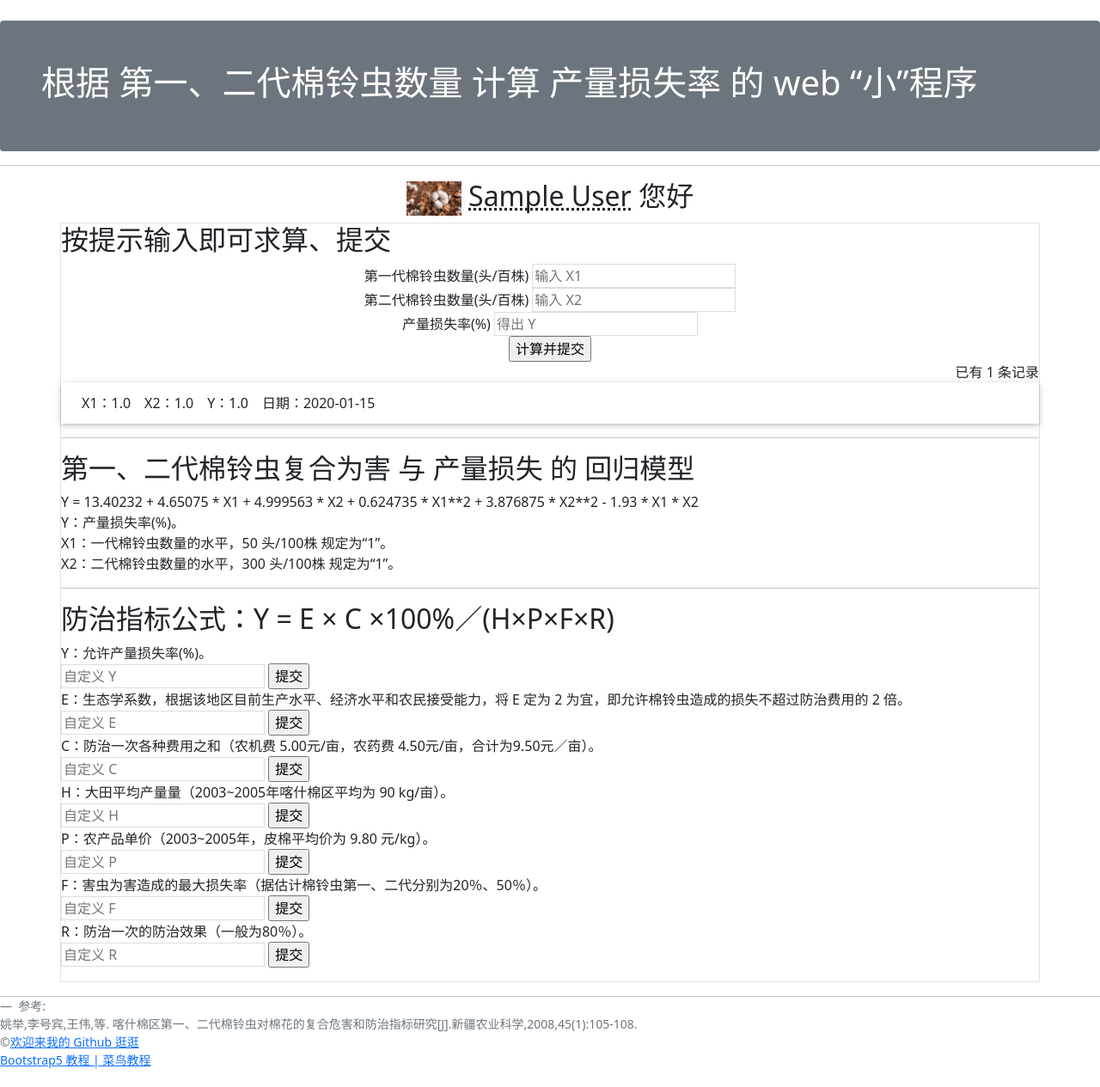
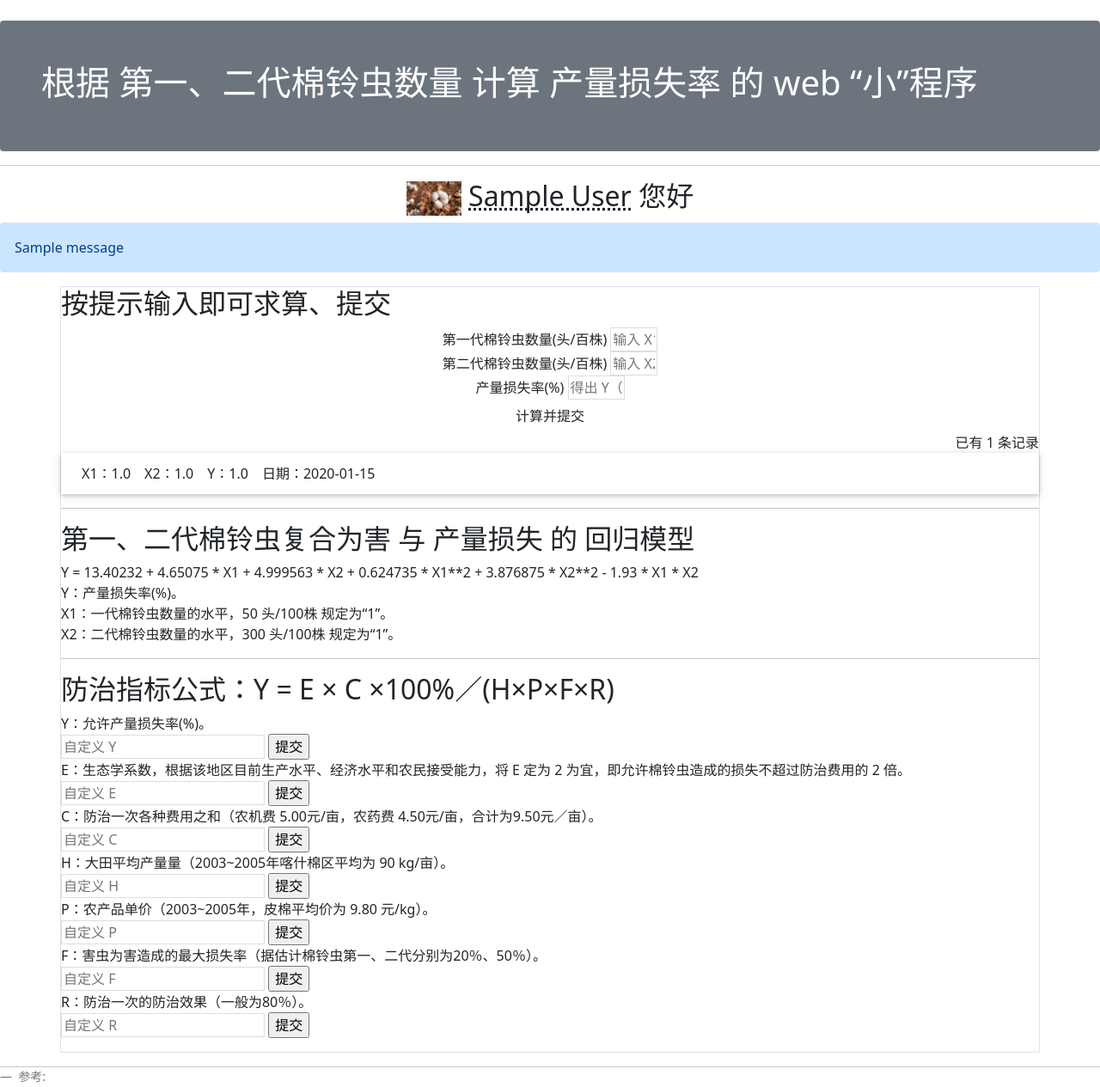
Before and after one commit to Rhylan2333/My_Big_data_minored_in_the_final_assignment_of_the_first_semester, a Flask app: page / in a window 1280 px wide. Shown: the part 56-1321 px from the top of the page at 86% size. Before the commit the page ends 1299 px from the top, so only its background shows below. Run offline with Flask 2, Linux system fonts and the light colour scheme; tables that the repository leaves empty hold one stand-in row (values such as "Sample post"); one stand-in notice (Sample message) is shown; some libraries are stand-ins or nearby versions.

Commit message:
实现了 添加创建新条目表单 功能

```diff
--- a/app.py
+++ b/app.py
@@ -1,11 +1,12 @@
 import os
 import sys
-from datetime import date, datetime
+from datetime import date
 from email.policy import default
 from enum import unique
 
 import click
-from flask import Flask, escape, render_template, request, url_for
+from flask import (Flask, escape, flash, redirect, render_template, request,
+                   url_for)
 from flask_sqlalchemy import \
     SQLAlchemy  # 导入扩展类。Flask-SQLAlchemy 版本 2.4.0 Apr 25, 2019 可行
 
@@ -153,8 +154,32 @@ def forge():
     click.echo('虚拟数据已写入数据库 my_ha_data。')
 
 
-@app.route('/')
+@app.route('/', methods=['GET', 'POST'])
 def index():
+    y0 = ''
+    if request.method == 'POST':  # 判断是否是 POST 请求
+        # 获取表单数据
+        x1 = request.form.get('x1')  # 传入表单对应输入字段的 name 值
+        x2 = request.form.get('x2')
+        # 验证数据
+        if not x1 or not x2:
+            """
+             or type(x1) != type(50.0) or type(x1) != type(50) or type(x2) != type(300.0) or type(x2) != type(300):
+            """
+            flash('Invalid input.')  # 显示错误提示
+            return redirect(url_for('index'))  # 重定向回主页
+        else:
+            y0 = formula.cal_the_complex_of_1_and_2_generation_of_Ha_0(
+                eval(x1) / 50,
+                eval(x2) / 300)
+        # 保存表单数据到数据库
+        row_ha = Ha_info(x1=x1, x2=x2, y=y0, date=date.today())  # 创建记录
+        # row_ha = Ha_info(x1=x1, x2=x2, date=date.today())  # 创建记录
+        db.session.add(row_ha)  # 添加到数据库会话
+        db.session.commit()  # 提交数据库会话
+        flash('写入成功！')  # 显示成功创建的提示
+        return redirect(url_for('index'))  # 重定向回主页
+        # return render_template('index.html', RESULT=str(y0))# 本意是重定向回主页“return redirect(url_for('index'))”
     # user_info = User_info.query.first()  # 读取农户记录。被删掉是因为有了模板上下文处理函数 inject_user()
     list_ha = Ha_info.query.all()  # 读取所有棉铃虫信息记录
     return render_template('index.html', list_ha=list_ha)
@@ -163,12 +188,11 @@ def index():
 @app.route('/calculate', methods=['GET', 'POST'])
 def calculate():
     if request.method == "POST":
-        X1 = eval(request.form.get('left')) / 50
-        X2 = eval(request.form.get('right')) / 300
+        X1 = eval(request.form.get('x1')) / 50
+        X2 = eval(request.form.get('x2')) / 300
         Y0 = formula.cal_the_complex_of_1_and_2_generation_of_Ha_0(X1, X2)
         return render_template('index.html', RESULT=str(Y0))
     return render_template('index.html')  # 返回渲染好的模板作为响应
-
 
 
 # def show_list_ha():
@@ -208,11 +232,13 @@ def calculate():
 #     ]
 #     return render_template('index.html', name_user=name_user, list_ha=list_ha)
 
+
 # 404 错误处理函数
 @app.errorhandler(404)  # 传入要处理的错误代码
 def page_not_found(e):  # 接受异常对象作为参数
     # user_info = User_info.query.first()  # 被删掉是因为有了模板上下文处理函数 inject_user()
     return render_template('404.html'), 404  # 返回模板和状态码
+
 
 # 模板上下文处理函数
 @app.context_processor
@@ -221,5 +247,10 @@ def inject_user():  # 函数名可以随意修改
     user_info = User_info.query.first()
     return dict(user_info=user_info)  # 需要返回字典，等同于 return {'user': user}
 
+
+# flash() 函数在内部会把消息存储到 Flask 提供的 session 对象里。
+# session 用来在请求间存储数据，它会把数据签名后存储到浏览器的 Cookie 中，所以我们需要设置签名所需的密钥：
+app.config['SECRET_KEY'] = 'dev'  # 等同于 app.secret_key = 'dev'
+
 if __name__ == "__main__":
     app.run(debug=True)
--- a/formula.py
+++ b/formula.py
@@ -1,7 +1,7 @@
-def cal_the_complex_of_1_and_2_generation_of_Ha_0(X1=0, X2=0):
+def cal_the_complex_of_1_and_2_generation_of_Ha_0(x1=0, x2=0):
     """第一、二代棉铃虫复合为害与产量损失的回归模型，原始公式"""
-    Y0 = 13.40232 + 4.65075 * X1 + 4.999563 * X2 + 0.624735 * X1**2 + 3.876875 * X2**2 - 1.93 * X1 * X2
-    return Y0
+    y0 = 13.40232 + 4.65075 * x1 + 4.999563 * x2 + 0.624735 * x1**2 + 3.876875 * x2**2 - 1.93 * x1 * x2
+    return y0
 
 
 def cal_the_complex_of_1_and_2_generation_of_Ha(X1, X2):
--- a/static/style.css
+++ b/static/style.css
@@ -87,8 +87,16 @@ input[type=text] {
     border: 1px solid #ddd;
 }
 
-input[name=year] {
-    width: 50px;
+input[name=x1] {
+    width: 55px;
+}
+
+input[name=x2] {
+    width: 55px;
+}
+
+input[name=result] {
+    width: 66px;
 }
 
 .btn {
@@ -96,17 +104,17 @@ input[name=year] {
     padding: 3px 5px;
     text-decoration: none;
     cursor: pointer;
-    background-color: white;
+    background-color: rgb(177,113,75);
     color: black;
-    border: 1px solid #555555;
+    border: 1px solid rgb(85, 66, 57);
     border-radius: 5px;
 }
 
 .btn:hover {
     text-decoration: none;
-    background-color: black;
-    color: white;
-    border: 1px solid black;
+    background-color: rgb(177,113,75);
+    color: rgb(196, 187, 147);
+    border: 1px solid rgb(85, 66, 57);
 }
 
 /* alert 类为提示消息增加样式： */
--- a/templates/base.html
+++ b/templates/base.html
@@ -5,7 +5,7 @@
     {% block head %}
     <meta charset="utf-8">
     <meta name="viewport" content="width=device-width, initial-scale=1">
-    <!-- 引入我的 CSS 文件-->
+    <!-- 引入作者的 CSS 文件-->
     <link rel="stylesheet" href="{{ url_for('static', filename='style.css') }}" type="text/css">
     <!-- 新 Bootstrap5 核心 CSS 文件 -->
     <link rel="stylesheet" href="https://cdn.staticfile.org/twitter-bootstrap/5.1.1/css/bootstrap.min.css">
@@ -17,6 +17,7 @@
 </head>
 
 <body>
+    <!-- 插入到页面标题上方 -->
     <nav class="navbar navbar-expand-sm bg-success navbar-dark">
         <ul class="navbar-nav">
             <li class="nav-item active">
@@ -41,6 +42,10 @@
         <img alt="cotton" src="{{ url_for('static', filename='images/cotton.jpg') }}" height="40px">
         <abbr title="这是您注册的“称呼”">{{ user_info.name_user }}</abbr> 您好
     </h2>
+    <!-- 插入到页面标题上方 -->
+    {% for message in get_flashed_messages() %}
+    <div class="alert">{{ message }}</div>
+    {% endfor %}
     {% block content %}{% endblock %}
     <hr>
     <footer class="blockquote-footer" align="left">
--- a/templates/index.html
+++ b/templates/index.html
@@ -8,16 +8,16 @@
     <div align="center">
         <form method="POST" name="form">
             <!-- 指定提交方法为 POST -->
-            <label for="left">第一代棉铃虫数量(头/百株)</label>
-            <input type="text" name="left" placeholder="输入 X1" /><!-- 文本输入框 -->
+            第一代棉铃虫数量(头/百株)
+            <input type="text" name="x1" placeholder="输入 X1（数值）" autocomplete="off" required><!-- 文本输入框 -->
             <br>
-            <label for="right">第二代棉铃虫数量(头/百株)</label>
-            <input type="text" name="right" placeholder="输入 X2" /><!-- 文本输入框 -->
+            第二代棉铃虫数量(头/百株)
+            <input type="text" name="x2" placeholder="输入 X2（数值）" autocomplete="off" required><!-- 文本输入框 -->
             <br>
-            <label for="right">产量损失率(%)</label>
-            <input type="text" name="result" placeholder="得出 Y" readonly="readonly" value="{{ RESULT }}" />
+            产量损失率(%)
+            <input type="text" name="result" placeholder="得出 Y（数值）" readonly="readonly" value="{{ RESULT }}" />
             <br>
-                <input type="submit" name="submit" value="计算并提交" /><!-- 提交按钮 -->
+            <input type="submit" name="submit" value="计算并提交" class="btn"/><!-- 提交按钮 -->
         </form>
     </div>
     <!-- 在这逐行输出 棉铃虫信息(ha_info) 的记录 -->
```
Also changed, not shown: templates/edit.html (added, +10 -0 lines).
